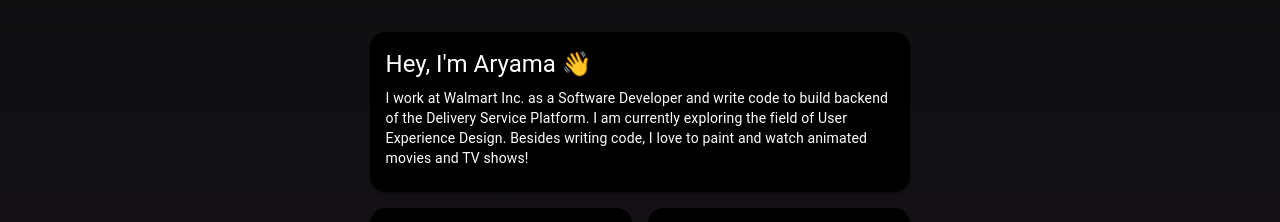
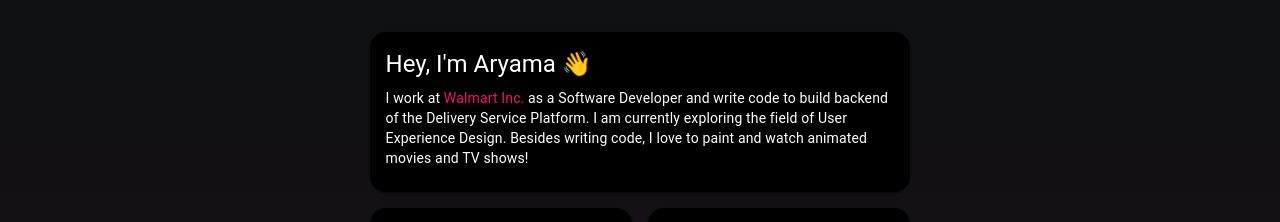
Before and after one commit to aryamasinha/aryamasinha.com, a Next.js app: page / in a window 1280 px wide. Shown: the top 222 px of the page. Built offline with nearby package versions, Linux system fonts and the light colour scheme.

Commit message:
link added

```diff
--- a/pages/index.js
+++ b/pages/index.js
@@ -35,7 +35,7 @@ export default function Home() {
             Hey, I&apos;m Aryama 👋
         </Typography>
         <Typography variant="body2">
-        I work at Walmart Inc. as a Software Developer and write code to build backend of the Delivery Service Platform. I am currently exploring the field of User Experience Design. Besides writing code, I love to paint and watch animated movies and TV shows!
+        I work at <span className={styles.CustomText}> <a href="https://www.walmart.com/"> Walmart Inc. </a> </span>  as a Software Developer and write code to build backend of the Delivery Service Platform. I am currently exploring the field of User Experience Design. Besides writing code, I love to paint and watch animated movies and TV shows!
         </Typography>
             </CardContent>
 
```
